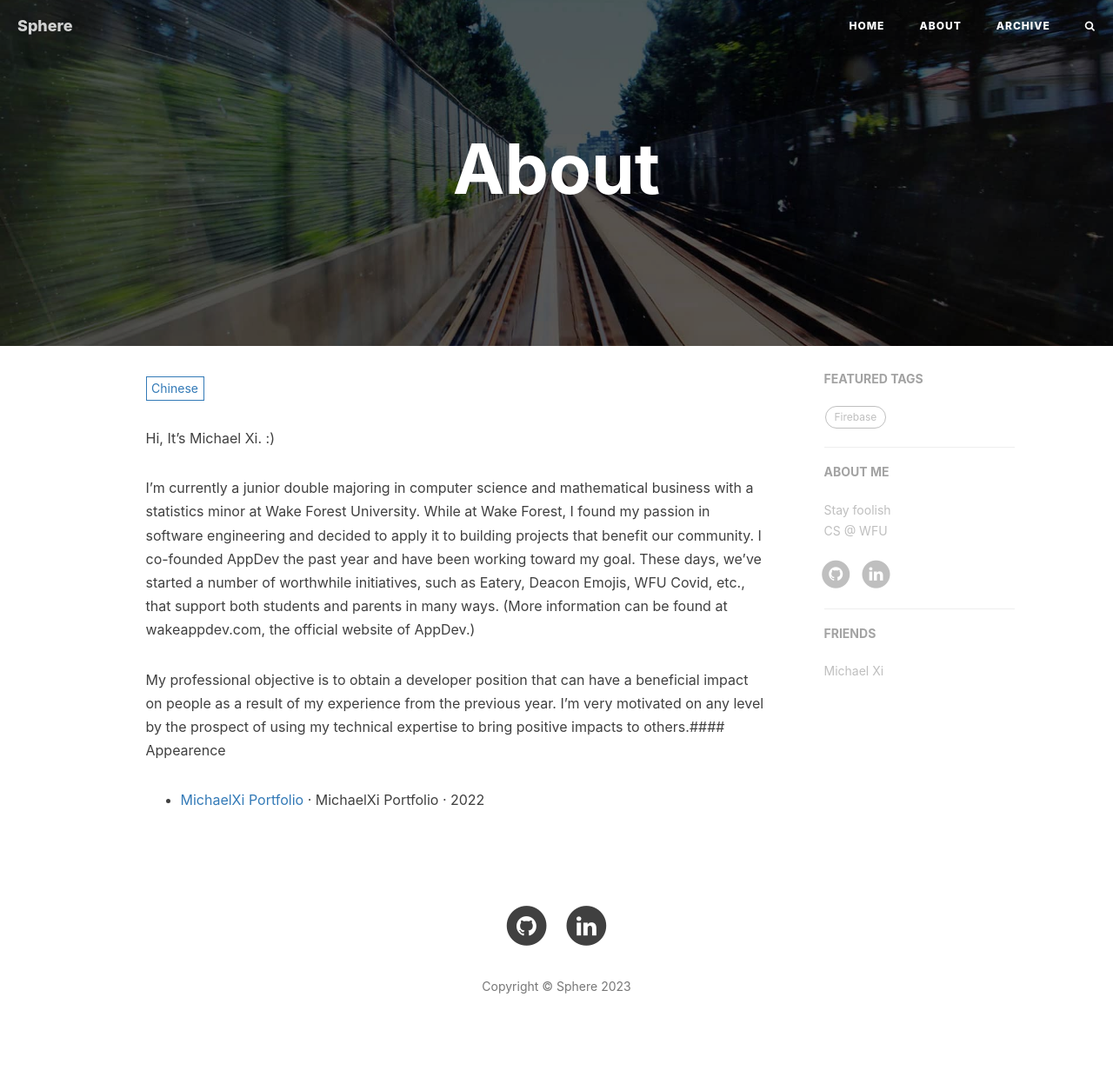
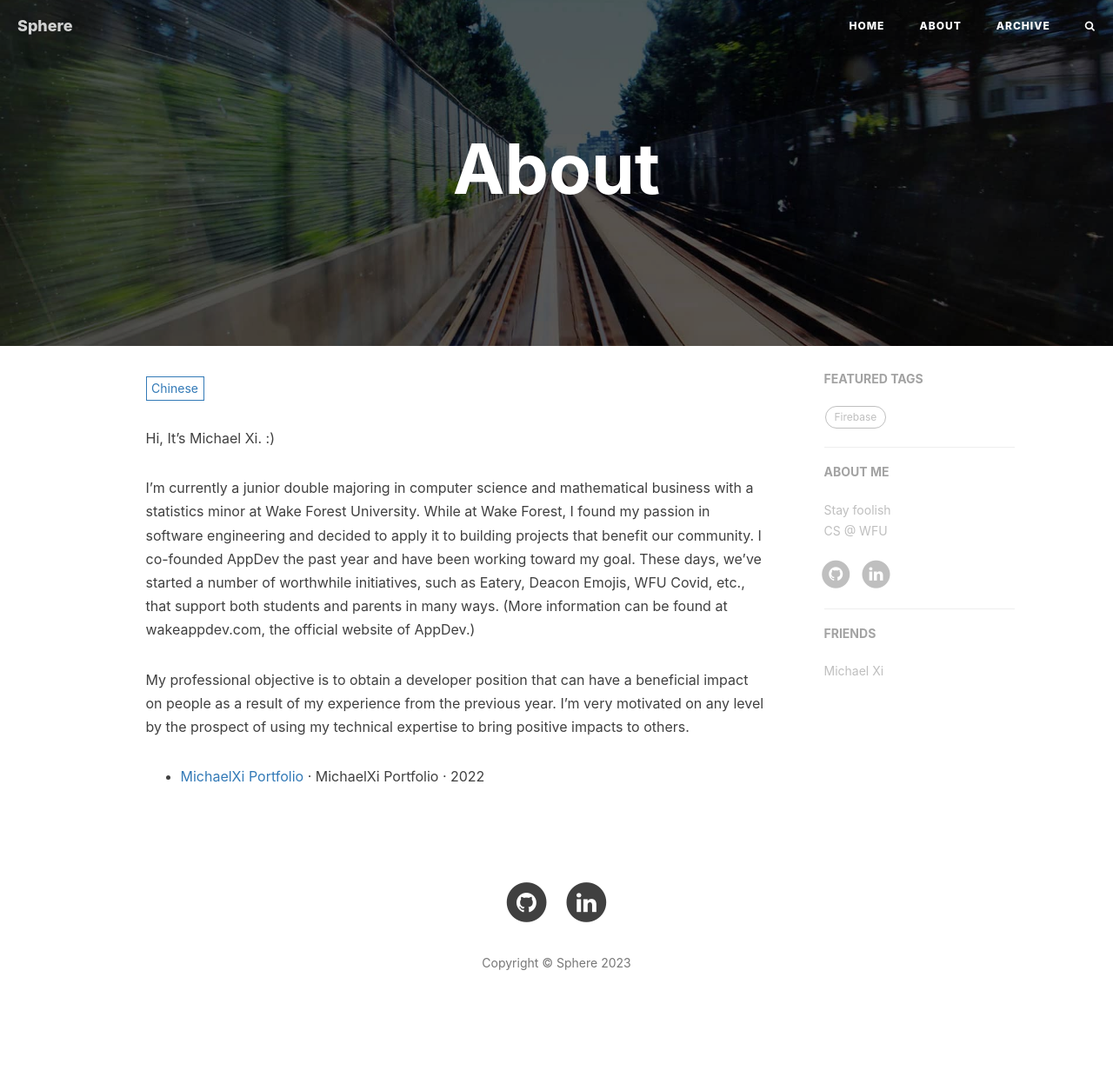
Before and after one commit to MichaelXi3/MichaelXi3.github.io, a Jekyll site: the page built from about.html, in a window 1280 px wide. Shown: the whole page at 87% size. Built offline with Jekyll 4.4.1, drawn with Linux system fonts in a browser that asks for light colours; nearby versions of some CDN libraries; comment, search, counter and statistics services are not loaded; after the commit the page ends 1212 px from its top, so only the background shows below that.

Commit message:
add desc

```diff
--- a/_includes/about/en.md
+++ b/_includes/about/en.md
@@ -2,7 +2,7 @@ Hi, It's Michael Xi. :)
 
 I'm currently a junior double majoring in computer science and mathematical business with a statistics minor at Wake Forest University. While at Wake Forest, I found my passion in software engineering and decided to apply it to building projects that benefit our community. I co-founded AppDev the past year and have been working toward my goal. These days, we've started a number of worthwhile initiatives, such as Eatery, Deacon Emojis, WFU Covid, etc., that support both students and parents in many ways. (More information can be found at wakeappdev.com, the official website of AppDev.)
 
-My professional objective is to obtain a developer position that can have a beneficial impact on people as a result of my experience from the previous year. I'm very motivated on any level by the prospect of using my technical expertise to bring positive impacts to others.#### Appearence
+My professional objective is to obtain a developer position that can have a beneficial impact on people as a result of my experience from the previous year. I'm very motivated on any level by the prospect of using my technical expertise to bring positive impacts to others.
 
 - [MichaelXi Portfolio][1] · MichaelXi Portfolio · 2022
 
--- a/_includes/about/zh.md
+++ b/_includes/about/zh.md
@@ -2,7 +2,7 @@ Hi, It's Michael Xi. :)
 
 I'm currently a junior double majoring in computer science and mathematical business with a statistics minor at Wake Forest University. While at Wake Forest, I found my passion in software engineering and decided to apply it to building projects that benefit our community. I co-founded AppDev the past year and have been working toward my goal. These days, we've started a number of worthwhile initiatives, such as Eatery, Deacon Emojis, WFU Covid, etc., that support both students and parents in many ways. (More information can be found at wakeappdev.com, the official website of AppDev.)
 
-My professional objective is to obtain a developer position that can have a beneficial impact on people as a result of my experience from the previous year. I'm very motivated on any level by the prospect of using my technical expertise to bring positive impacts to others.#### Appearence
+My professional objective is to obtain a developer position that can have a beneficial impact on people as a result of my experience from the previous year. I'm very motivated on any level by the prospect of using my technical expertise to bring positive impacts to others.
 
 - [MichaelXi Portfolio][1] · MichaelXi Portfolio · 2022
 
--- a/index.html
+++ b/index.html
@@ -1,6 +1,6 @@
 ---
 layout: page
-description: "「为之，则难者亦易矣。」"
+description: "「芝兰生于深谷，不以无人而不芳。君子修身养德，不以穷困而改志。」"
 ---
 
 {% for post in paginator.posts %}
```
Also changed, not shown: 3 other files.
